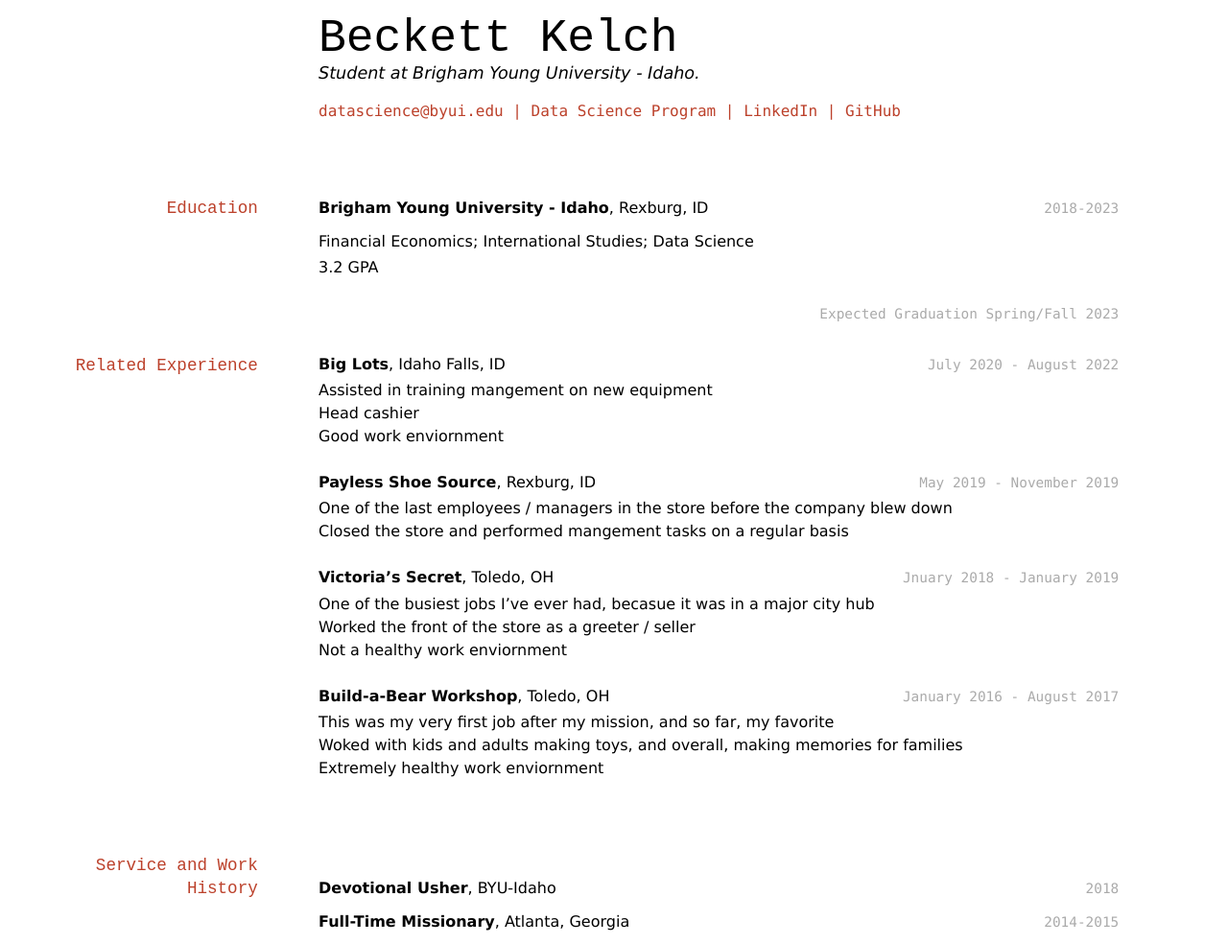
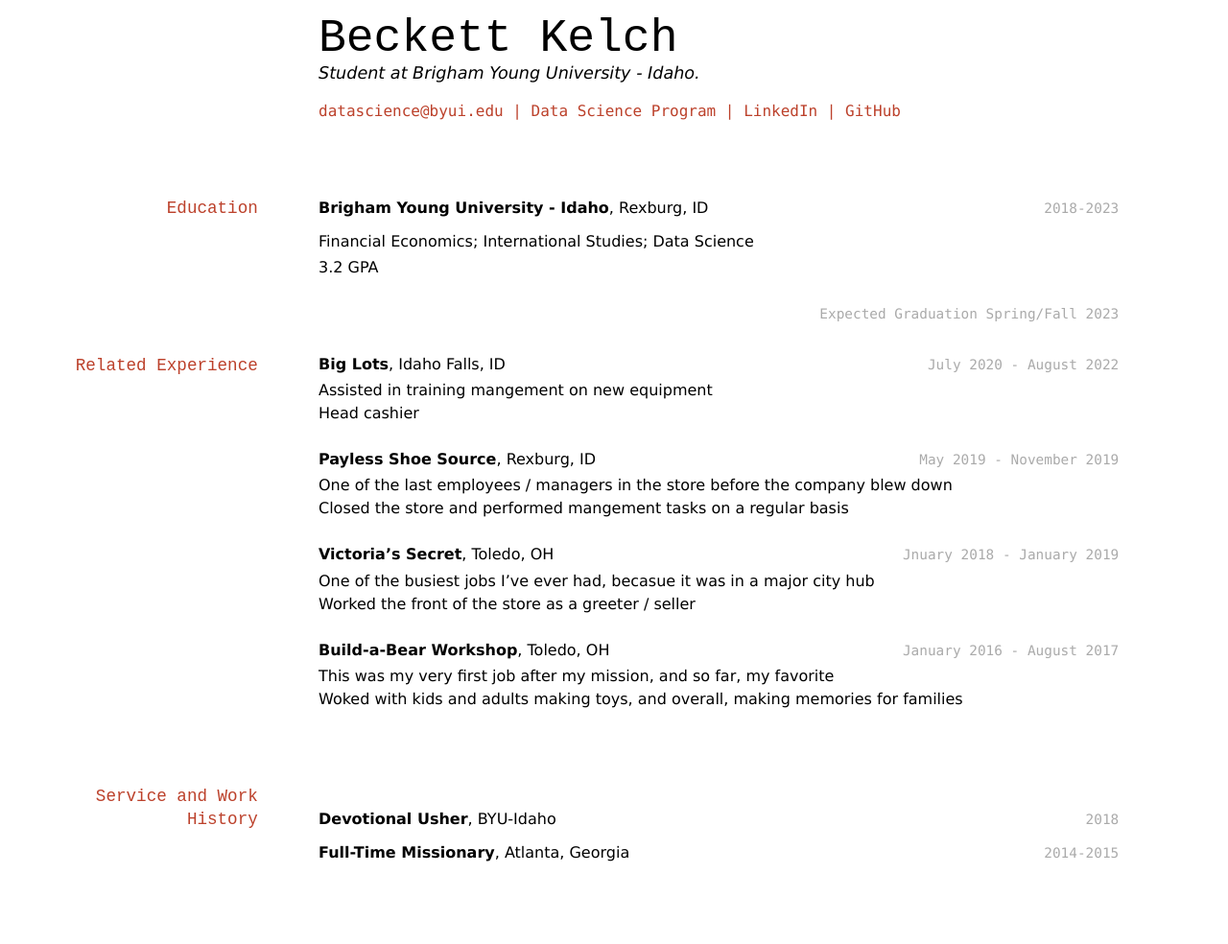
Before and after one commit to Beckett1995/Becketts_Resume, a Jekyll site: the page built from docs/index.md, in a window 1280 px wide. Shown: the whole page at 96% size. Built offline with Jekyll 4.4.1, drawn with Linux system fonts in a browser that asks for light colours; after the commit the page ends 912 px from its top, so only the background shows below that.

Commit message:
Update index.md

```diff
--- a/docs/index.md
+++ b/docs/index.md
@@ -33,7 +33,6 @@ __Big Lots__, Idaho Falls, ID
 
 - Assisted in training mangement on new equipment
 - Head cashier
-- Good work enviornment
 
 `May 2019 - November 2019`
 __Payless Shoe Source__, Rexburg, ID
@@ -46,14 +45,12 @@ __Victoria's Secret__, Toledo, OH
 
 - One of the busiest jobs I've ever had, becasue it was in a major city hub
 - Worked the front of the store as a greeter / seller
-- Not a healthy work enviornment
 
 `January 2016 - August 2017`
 __Build-a-Bear Workshop__, Toledo, OH
 
 - This was my very first job after my mission, and so far, my favorite
 - Woked with kids and adults making toys, and overall, making memories for families
-- Extremely healthy work enviornment
 
 
 ## Service and Work History
```
